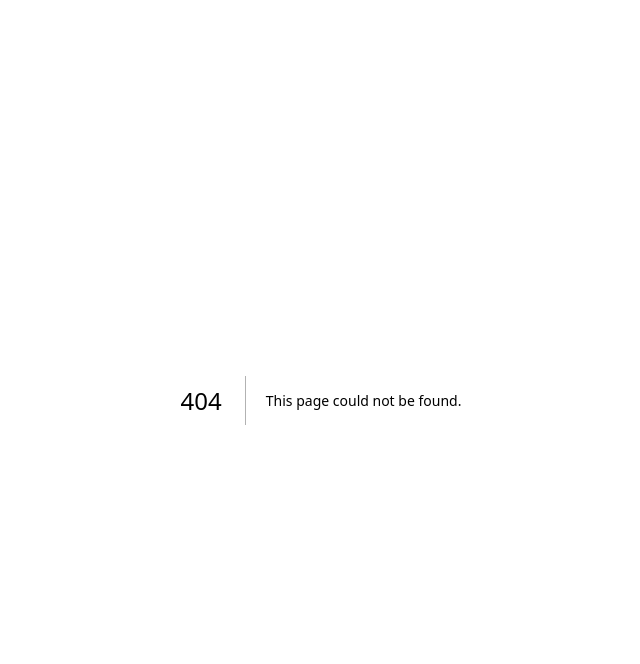
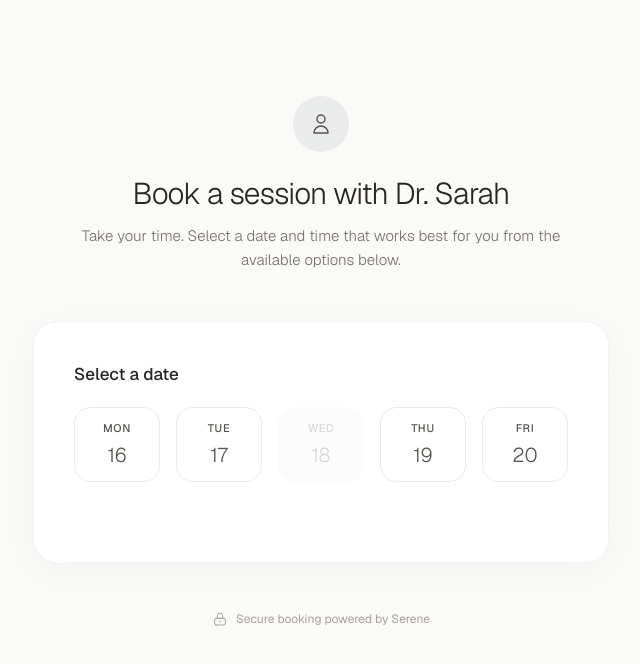
Before and after one commit to sebasgc4408/SereneBDDfinal, a Next.js app: page /book in a window 1280 px wide. Before the commit this address had no page. Shown: the top 664 px of the page, without its empty margins (319-959 px from the left). Built offline with nearby package versions, Linux system fonts and the light colour scheme.

Commit message:
feat(ui): Build distraction-free public booking page

```diff
--- /dev/null
+++ b/src/app/book/page.tsx
@@ -0,0 +1,7 @@
+import BookingPage from '@/components/BookingPage'
+
+export default function PublicBookingPage() {
+  // En una implementación real, este nombre vendría de la base de datos
+  // basándose en el parámetro de la URL (ej. /book/[psychologistId])
+  return <BookingPage psychologistName="Dr. Sarah" />
+}
--- /dev/null
+++ b/src/components/BookingPage.tsx
@@ -0,0 +1,102 @@
+'use client'
+
+import React, { useState } from 'react'
+
+interface BookingPageProps {
+  psychologistName: string
+}
+
+const BookingPage: React.FC<BookingPageProps> = ({ psychologistName }) => {
+  const [selectedDate, setSelectedDate] = useState<number | null>(null)
+
+  // Mocks para las fechas de esta semana
+  const availableDates = [
+    { id: 1, day: 'Mon', date: '16', available: true },
+    { id: 2, day: 'Tue', date: '17', available: true },
+    { id: 3, day: 'Wed', date: '18', available: false },
+    { id: 4, day: 'Thu', date: '19', available: true },
+    { id: 5, day: 'Fri', date: '20', available: true },
+  ]
+
+  // Mocks de horas disponibles si seleccionan el martes
+  const availableTimes = [
+    '10:00 AM', '11:00 AM', '2:00 PM', '4:30 PM'
+  ]
+
+  return (
+    <div className="min-h-screen bg-[#FAFAF9] font-sans selection:bg-[#788B80] selection:text-white flex flex-col items-center py-16 px-6 sm:py-24">
+      {/* Distraction-free Header */}
+      <div className="mb-12 text-center max-w-lg">
+        <div className="mx-auto mb-6 h-14 w-14 rounded-full bg-[#EAECEB] flex items-center justify-center">
+          <svg className="h-6 w-6 text-[#57534E]" fill="none" viewBox="0 0 24 24" stroke="currentColor">
+            <path strokeLinecap="round" strokeLinejoin="round" strokeWidth={1.5} d="M16 7a4 4 0 11-8 0 4 4 0 018 0zM12 14a7 7 0 00-7 7h14a7 7 0 00-7-7z" />
+          </svg>
+        </div>
+        <h1 className="text-3xl font-light tracking-tight text-[#292524] mb-3">
+          Book a session with {psychologistName}
+        </h1>
+        <p className="text-[#78716C] font-light text-[15px] leading-relaxed">
+          Take your time. Select a date and time that works best for you from the available options below.
+        </p>
+      </div>
+
+      {/* Main Booking Interface */}
+      <div className="w-full max-w-xl bg-white rounded-[24px] shadow-[0_8px_40px_rgb(0,0,0,0.03)] border border-[#F2F2F0] p-6 sm:p-10">
+
+        {/* Date Selector Area */}
+        <div className="mb-10">
+          <h2 className="text-[17px] font-medium text-[#292524] mb-5">Select a date</h2>
+
+          <div className="grid grid-cols-5 gap-2 sm:gap-4">
+            {availableDates.map((d) => (
+              <button
+                key={d.id}
+                onClick={() => d.available && setSelectedDate(d.id)}
+                disabled={!d.available}
+                className={`flex flex-col items-center justify-center p-3 rounded-2xl transition-all duration-300 ${
+                  !d.available
+                    ? 'opacity-40 cursor-not-allowed bg-[#FAFAF9] text-[#A8A29E]'
+                    : selectedDate === d.id
+                      ? 'bg-[#292524] text-white shadow-md shadow-black/10 scale-[1.02]'
+                      : 'bg-white border border-[#EAECEB] text-[#57534E] hover:border-[#788B80] hover:text-[#292524]'
+                }`}
+              >
+                <span className={`text-[11px] font-medium uppercase tracking-wider mb-1 ${selectedDate === d.id ? 'text-[#EAECEB]' : ''}`}>
+                  {d.day}
+                </span>
+                <span className="text-xl font-light">{d.date}</span>
+              </button>
+            ))}
+          </div>
+        </div>
+
+        {/* Time Selector Area (Revealed progressively) */}
+        <div className={`transition-all duration-500 ease-in-out overflow-hidden ${selectedDate ? 'max-h-96 opacity-100' : 'max-h-0 opacity-0'}`}>
+          <div className="pt-6 border-t border-[#F2F2F0]">
+            <h2 className="text-[17px] font-medium text-[#292524] mb-5">Available times</h2>
+            <div className="grid grid-cols-2 gap-3">
+              {availableTimes.map((time, idx) => (
+                <button
+                  key={idx}
+                  className="flex items-center justify-center h-12 rounded-xl border border-[#EAECEB] text-[14px] font-medium text-[#57534E] hover:border-[#788B80] hover:text-[#292524] hover:bg-[#FAFAF9] transition-all active:scale-[0.98]"
+                >
+                  {time}
+                </button>
+              ))}
+            </div>
+          </div>
+        </div>
+
+      </div>
+
+      <div className="mt-12 flex items-center justify-center gap-2 text-xs text-[#A8A29E]">
+        <svg xmlns="http://www.w3.org/2000/svg" className="h-4 w-4" fill="none" viewBox="0 0 24 24" stroke="currentColor" strokeWidth={1.5}>
+          <path strokeLinecap="round" strokeLinejoin="round" d="M12 15v2m-6 4h12a2 2 0 002-2v-6a2 2 0 00-2-2H6a2 2 0 00-2 2v6a2 2 0 002 2zm10-10V7a4 4 0 00-8 0v4h8z" />
+        </svg>
+        <span>Secure booking powered by Serene</span>
+      </div>
+    </div>
+  )
+}
+
+export default BookingPage
--- a/src/components/Dashboard.tsx
+++ b/src/components/Dashboard.tsx
@@ -34,7 +34,7 @@ const Dashboard = () => {
             Calendar Synced
           </div>
           <div className="w-px h-5 bg-[#EAECEB] hidden md:block"></div>
-          <UserButton afterSignOutUrl="/" />
+          <UserButton />
         </div>
       </header>
 
```
Also changed, not shown: 1 other file (tests, documents, lock files or other folders).
